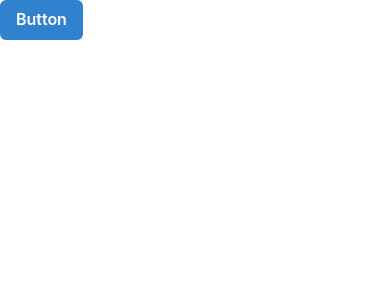
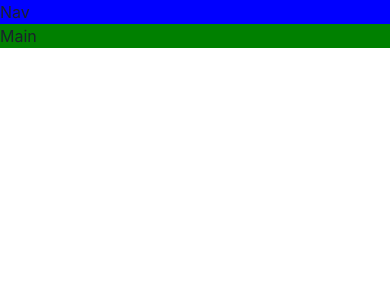
Before and after one commit to krushikar543/Game-Hub, a React (Vite) app: page / in a window 390 px wide. Shown: the top 300 px of the page. Built offline with nearby package versions, Linux system fonts and the light colour scheme.

Commit message:
added responsive layout

```diff
--- a/src/App.tsx
+++ b/src/App.tsx
@@ -1,6 +1,18 @@
-import { Button, ButtonGroup } from '@chakra-ui/react'
+import { Grid, GridItem, Show } from '@chakra-ui/react'
 function App() {
-   return <Button colorScheme='blue'>Button</Button>
+   return(
+    <Grid templateAreas={{
+      base: `"nav" "main"`,
+      lg: `"nav nav" "aside main"`
+    }}>
+      <GridItem area='nav' bg='blue'>Nav</GridItem>
+      <Show above='lg'>
+        <GridItem area='aside' bg='yellow'>Aside</GridItem>
+      </Show>
+      <GridItem area='main' bg='green'>Main</GridItem>
+
+    </Grid>
+   )
 }
 
 export default App
```
